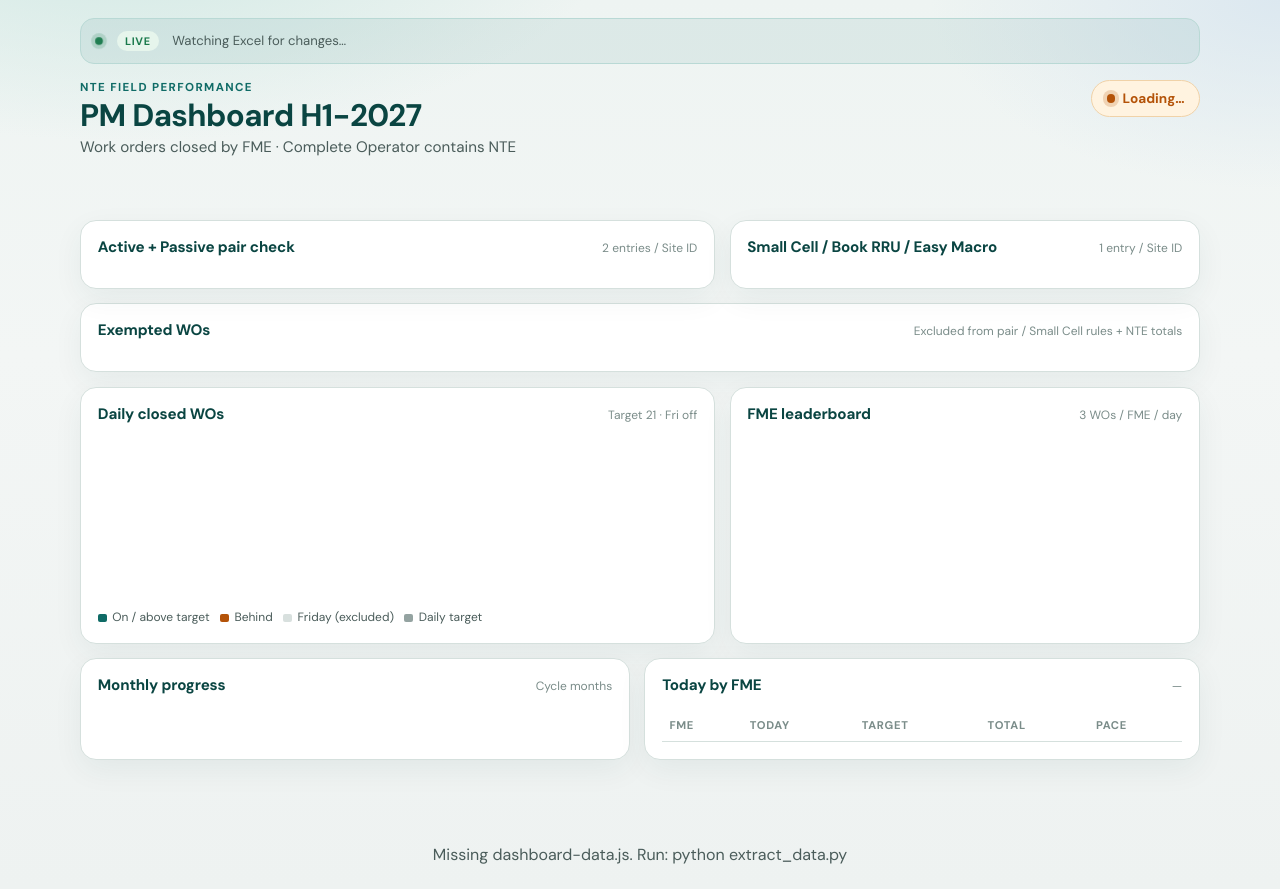
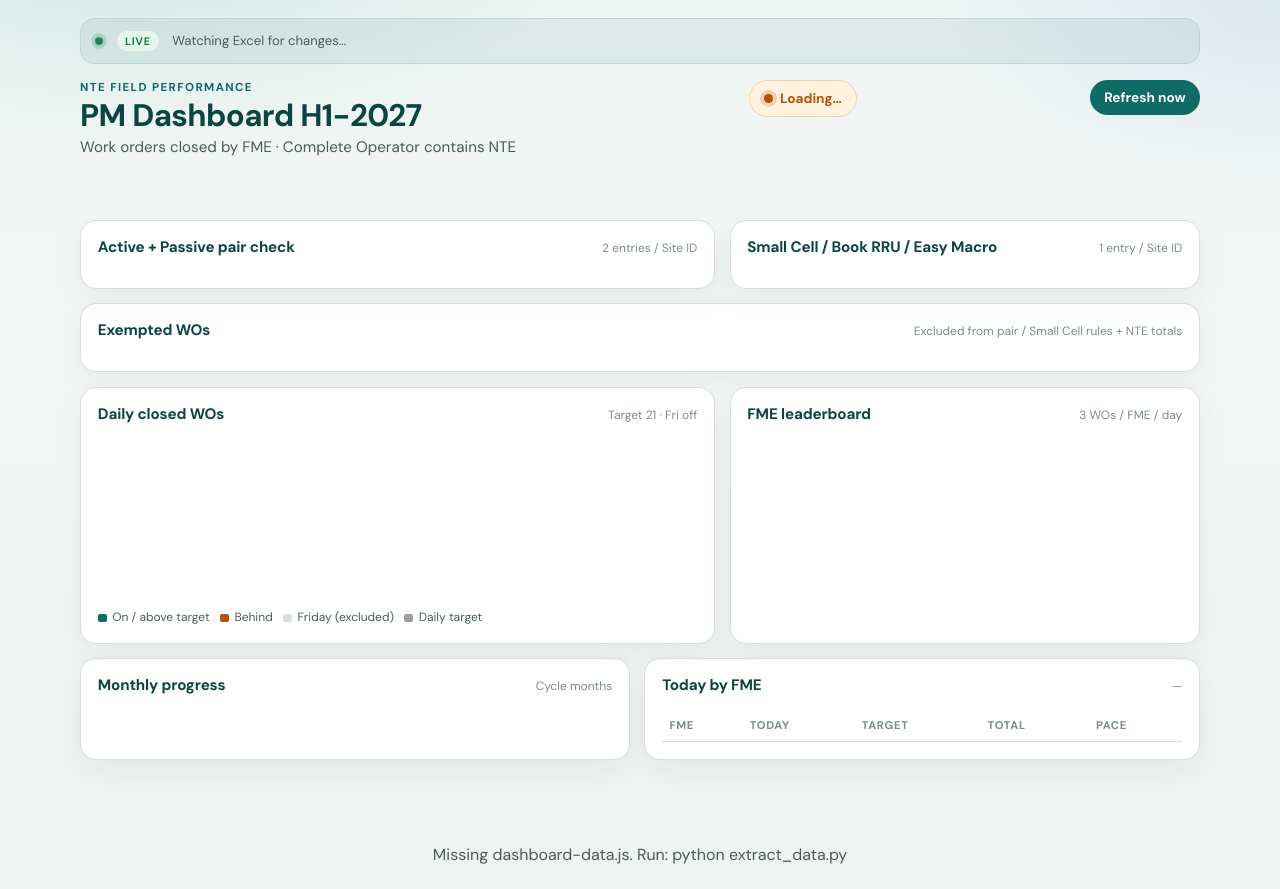
Before and after one commit to ansrkian-gif/pm-h1-2027, a plain HTML site: page dashboard/index.html in a window 1280 px wide. Drawn offline with Linux system fonts and the light colour scheme; a script that the page names is missing.

Commit message:
Add a Refresh now button that opens the GitHub comment page.

```diff
--- a/dashboard/index.html
+++ b/dashboard/index.html
@@ -120,6 +120,18 @@
       border-radius: 50%;
       background: currentColor;
       box-shadow: 0 0 0 4px color-mix(in srgb, currentColor 20%, transparent);
+    }
+    a.refresh-link {
+      display: inline-flex;
+      align-items: center;
+      padding: 0.55rem 0.9rem;
+      border-radius: 999px;
+      font-weight: 700;
+      font-size: 0.85rem;
+      background: #0f6b66;
+      color: #fff;
+      text-decoration: none;
+      white-space: nowrap;
     }
 
     .status-good { background: var(--good-bg); color: var(--good); border-color: #b7e0c7; }
@@ -642,6 +654,7 @@
           <span class="dot"></span>
           <span id="overallStatusText">Loading…</span>
         </div>
+        <a class="refresh-link" href="https://github.com/ansrkian-gif/pm-h1-2027/issues/1">Refresh now</a>
       </div>
       <div class="meta-bar" id="metaBar"></div>
     </header>
```
